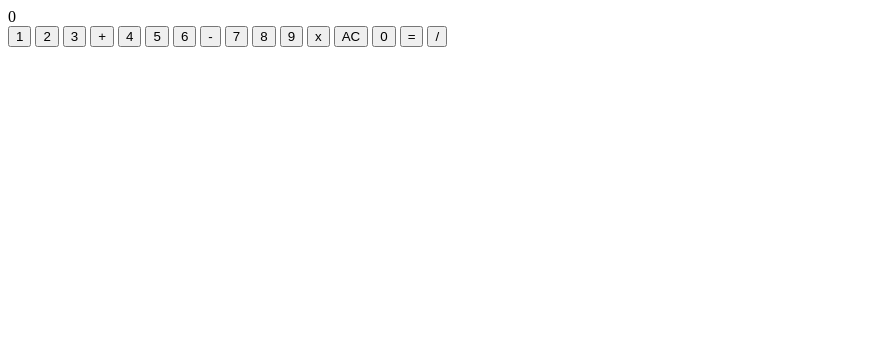
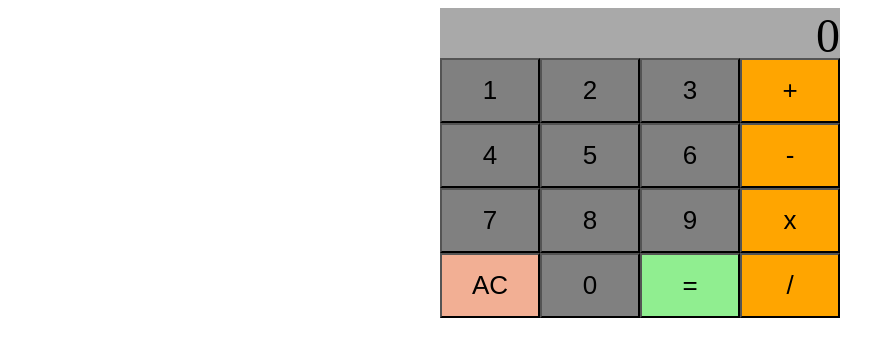
Before and after one commit to daliduraku/Calculator, a plain HTML site: page index.html in a window 1280 px wide. Shown: the whole page, without its empty margins (0-895 px from the left). Drawn offline with Linux system fonts and the light colour scheme.

Commit message:
initial styling of the calculator

```diff
--- a/index.html
+++ b/index.html
@@ -3,6 +3,7 @@
 <head>
     <meta charset="UTF-8">
     <meta name="viewport" content="width=device-width, initial-scale=1.0">
+    <link rel="Stylesheet" href="styles.css">
     <title>Calculator</title>
 </head>
 <body>
@@ -12,19 +13,19 @@
             <button class="btn-number">1</button>
             <button class="btn-number">2</button>
             <button class="btn-number">3</button>
-            <button class="btn-opertaor">+</button>
+            <button class="btn-operator">+</button>
             <button class="btn-number">4</button>
             <button class="btn-number">5</button>
             <button class="btn-number">6</button>
-            <button class="btn-number">-</button>
+            <button class="btn-operator">-</button>
             <button class="btn-number">7</button>
             <button class="btn-number">8</button>
             <button class="btn-number">9</button>
-            <button class="btn-opertaor">x</button>
+            <button class="btn-operator">x</button>
             <button class="btn-clear">AC</button>
             <button class="btn-number">0</button>
             <button class="btn-equals">=</button>
-            <button class="btn-opertaor">/</button>
+            <button class="btn-operator">/</button>
         </div>
     </div>
 
--- /dev/null
+++ b/styles.css
@@ -0,0 +1,42 @@
+
+.container{
+    background: lightgray;
+    width: max-content;
+    margin: auto;
+}
+
+.display{
+    width: 100%;
+    background-color: darkGrey;
+    height: 50px;
+    font-size: 48px;
+    display: flex;
+    justify-content: flex-end;
+}
+.buttons{
+    max-width: 400px;
+    display: flex;
+    flex-wrap: wrap;
+}
+
+button{
+    flex: 1 25%;
+    padding: 15px;
+    font-size: 26px;
+}
+
+.btn-number{
+    background-color: grey;
+}
+
+.btn-operator{
+    background-color: orange;
+}
+
+.btn-equals{
+    background-color: lightgreen;
+}
+
+.btn-clear{
+    background-color: rgba(255, 160, 122, 0.704);
+}
```
